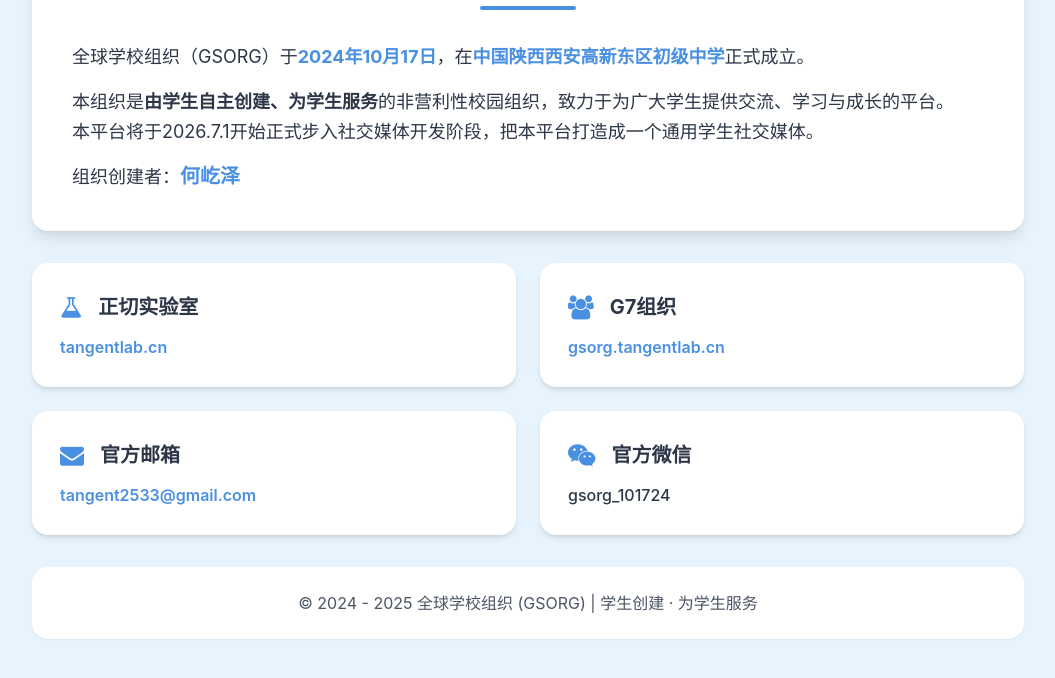
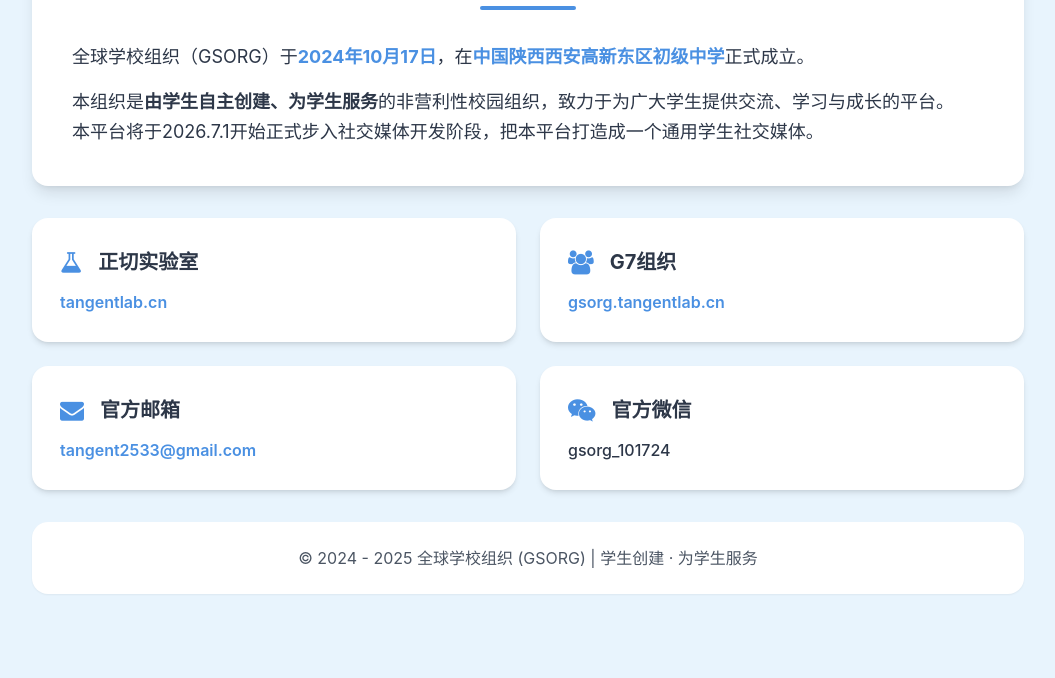
Before and after one commit to TangentLab2533/qqxxzz, a plain HTML site: page index.html in a window 1280 px wide. Shown: the part 238-916 px from the top of the page, without its empty margins (112-1167 px from the left). Drawn offline with nearby package versions, Linux system fonts and the light colour scheme.

Commit message:
Update index.html

```diff
--- a/index.html
+++ b/index.html
@@ -51,7 +51,7 @@
             <div class="space-y-4 text-lg leading-relaxed">
                 <p>全球学校组织（GSORG）于<strong class="text-primary">2024年10月17日</strong>，在<strong class="text-primary">中国陕西西安高新东区初级中学</strong>正式成立。</p>
                 <p>本组织是<strong>由学生自主创建、为学生服务</strong>的非营利性校园组织，致力于为广大学生提供交流、学习与成长的平台。<br>本平台将于2026.7.1开始正式步入社交媒体开发阶段，把本平台打造成一个通用学生社交媒体。</p>
-                <p>组织创建者：<strong class="text-primary text-xl">何屹泽</strong></p>
+
             </div>
         </header>
 
```
